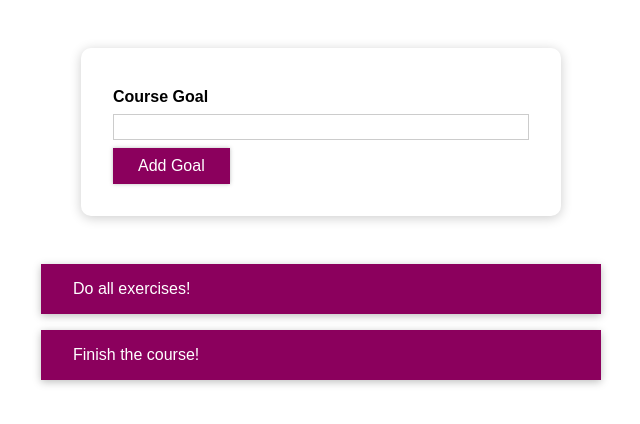
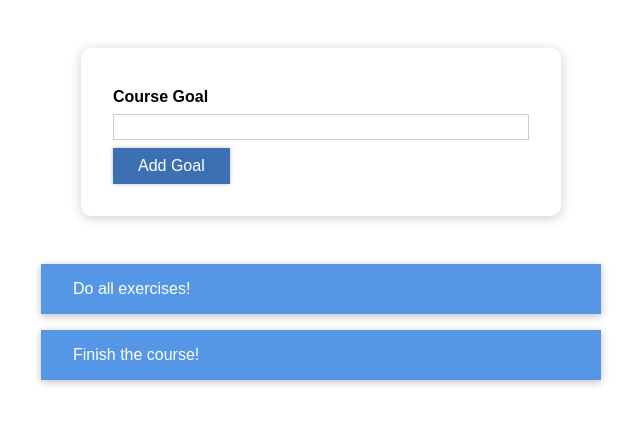
Before and after one commit to glenn-a810/Study, a React (Create React App) app in the folder styling/: page / in a window 1280 px wide. Shown: the top 424 px of the page, without its empty margins (319-959 px from the left). Built offline with nearby package versions, Linux system fonts and the light colour scheme.

Commit message:
state에 따른 스타일 설정 연습

```diff
--- a/styling/src/components/CourseGoals/CourseGoalItem/CourseGoalItem.css
+++ b/styling/src/components/CourseGoals/CourseGoalItem/CourseGoalItem.css
@@ -1,6 +1,6 @@
 .goal-item {
   margin: 1rem 0;
-  background: #8b005d;
+  background: #5596e6;
   box-shadow: 0 2px 8px rgba(0, 0, 0, 0.26);
   color: white;
   padding: 1rem 2rem;
--- a/styling/src/components/CourseGoals/CourseInput/CourseInput.css
+++ b/styling/src/components/CourseGoals/CourseInput/CourseInput.css
@@ -19,6 +19,6 @@
 
 .form-control input:focus {
   outline: none;
-  background: #fad0ec;
-  border-color: #8b005d;
+  background: #c5dbf8;
+  border-color: #3d70b2;
 }
--- a/styling/src/components/CourseGoals/CourseInput/CourseInput.js
+++ b/styling/src/components/CourseGoals/CourseInput/CourseInput.js
@@ -5,6 +5,7 @@ import './CourseInput.css';
 
 const CourseInput = props => {
   const [enteredValue, setEnteredValue] = useState('');
+  const [isValid, setIsValid] = useState(true)
 
   const goalInputChangeHandler = event => {
     setEnteredValue(event.target.value);
@@ -12,14 +13,21 @@ const CourseInput = props => {
 
   const formSubmitHandler = event => {
     event.preventDefault();
+    if(enteredValue.trim().length === 0) {
+      setIsValid(false)
+      return
+    }
     props.onAddGoal(enteredValue);
   };
 
   return (
     <form onSubmit={formSubmitHandler}>
       <div className="form-control">
-        <label>Course Goal</label>
-        <input type="text" onChange={goalInputChangeHandler} />
+        <label style={{color: !isValid ? 'red' : 'black'}}>Course Goal</label>
+        <input
+          style={{borderColor: !isValid ? 'red' : '#ccc', backgroundColor: !isValid ? '#ffdada' : 'transparent'}}
+          type="text" onChange={goalInputChangeHandler}
+        />
       </div>
       <Button type="submit">Add Goal</Button>
     </form>
--- a/styling/src/components/UI/Button/Button.css
+++ b/styling/src/components/UI/Button/Button.css
@@ -1,9 +1,9 @@
 .button {
   font: inherit;
   padding: 0.5rem 1.5rem;
-  border: 1px solid #8b005d;
-  color: white;
-  background: #8b005d;
+  border: 1px solid #3d70b2;
+  color: White;
+  background: #3d70b2;
   box-shadow: 0 0 4px rgba(0, 0, 0, 0.26);
   cursor: pointer;
 }
@@ -14,7 +14,7 @@
 
 .button:hover,
 .button:active {
-  background: #ac0e77;
-  border-color: #ac0e77;
+  background: #3166ac;
+  border-color: #3166ac;
   box-shadow: 0 0 8px rgba(0, 0, 0, 0.26);
 }
```
Also changed, not shown: 1 other file (tests, documents, lock files or other folders).
